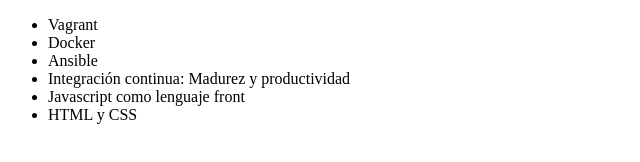
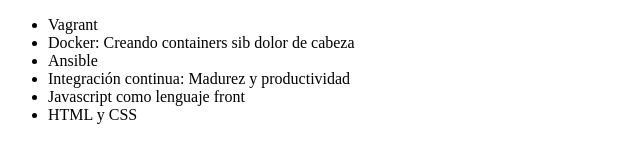
Before and after one commit to saulolo/alura-Oracle-git, a plain HTML site: page index.html in a window 1280 px wide. Shown: the whole page, without its empty margins (0-640 px from the left). Drawn offline with Linux system fonts and the light colour scheme.

Commit message:
Corrigiendo el nombre del curso

```diff
--- a/index.html
+++ b/index.html
@@ -7,7 +7,7 @@
 <body>
      <ul>
          <li> Vagrant </li>
-         <li> Docker </li>
+         <li> Docker: Creando containers sib dolor de cabeza </li>
          <li> Ansible </li>
          <li> Integración continua: Madurez y productividad</li>
          <li> Javascript como lenguaje front</li>
```
